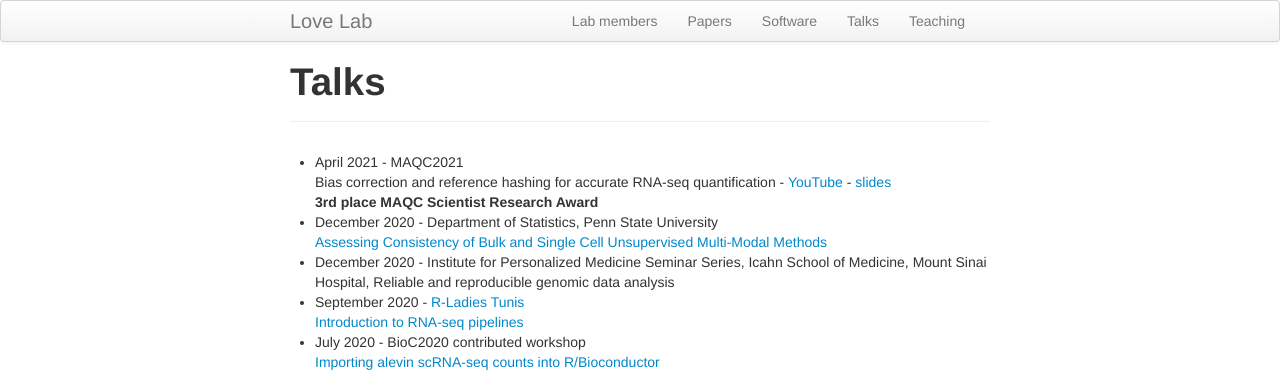
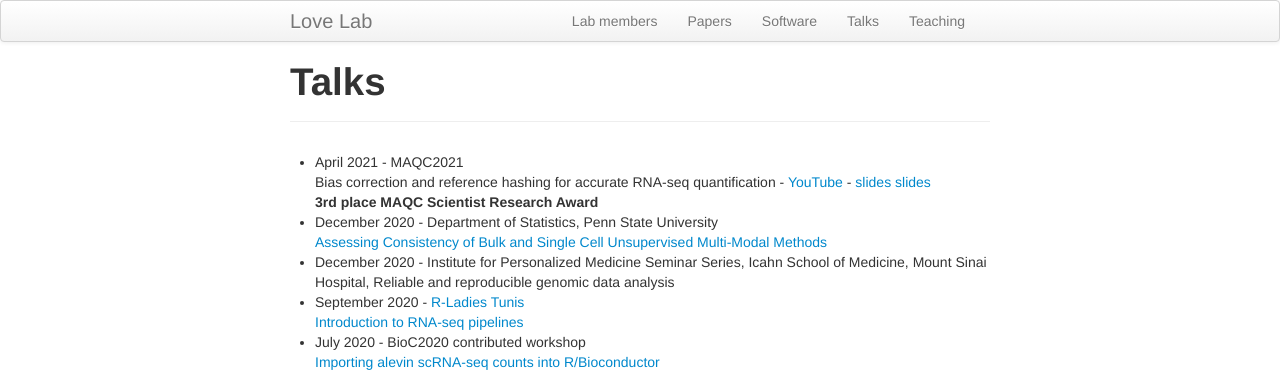
Before and after one commit to mikelove/mikelove.github.io, a Jekyll site: the page built from pages/talks.md, in a window 1280 px wide. Shown: the top 372 px of the page. Built offline with Jekyll 4.4.1, drawn with Linux system fonts in a browser that asks for light colours.

Commit message:
add slides

```diff
--- a/pages/talks.md
+++ b/pages/talks.md
@@ -4,7 +4,7 @@ title: "Talks"
 ---
 
 * April 2021 - MAQC2021 <br>
-  Bias correction and reference hashing for accurate RNA-seq quantification - [YouTube](https://youtu.be/8ZiLD29QCLQ) - [slides](https://bit.ly/fragbias) <br>
+  Bias correction and reference hashing for accurate RNA-seq quantification - [YouTube](https://youtu.be/8ZiLD29QCLQ) - [slides](https://bit.ly/fragbias) [slides](https://bit.ly/tximeta) <br>
   **3rd place MAQC Scientist Research Award**
 * December 2020 - Department of Statistics, Penn State University <br>
   [Assessing Consistency of Bulk and Single Cell Unsupervised Multi-Modal Methods](https://bit.ly/scMultiModalAssess)
```
